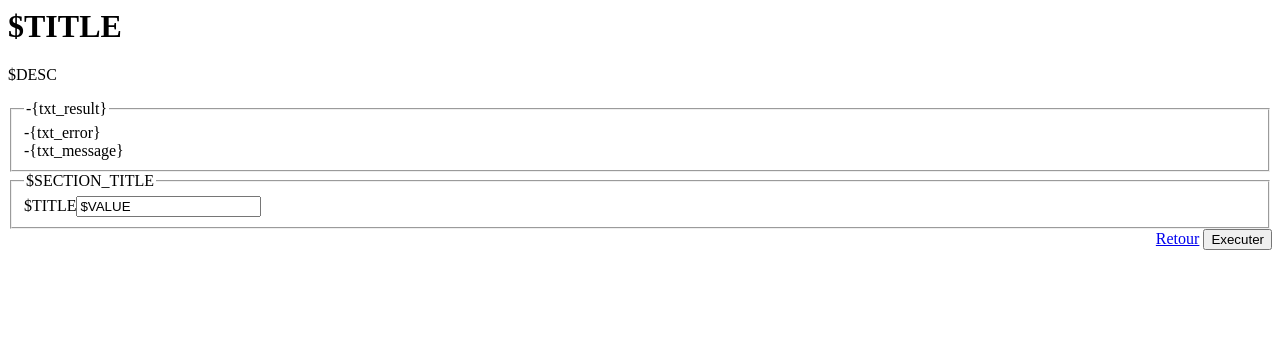
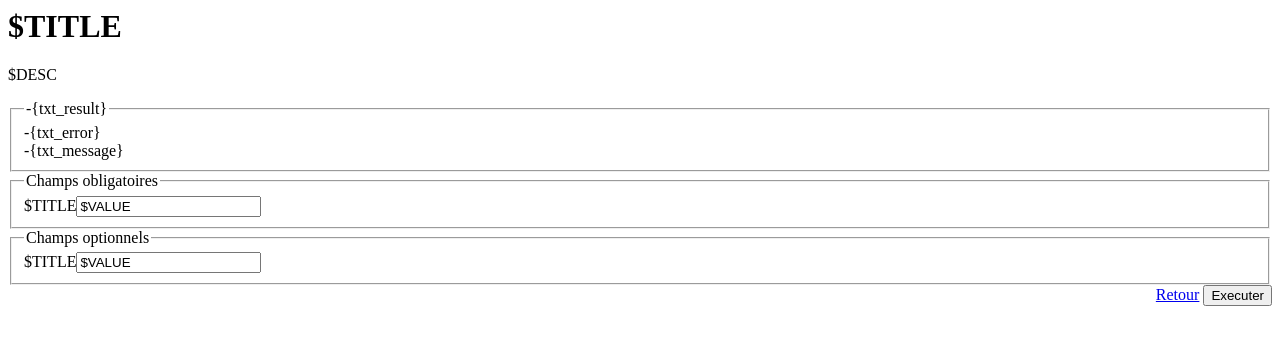
Before and after one commit to Ace4teaM/Webframework-Mail-Module, a PHP site: page /view/mail/pages/form.html in a window 1280 px wide. Shown: the top 345 px of the page. Run offline with PHP 8.4, Linux system fonts and the light colour scheme.

Commit message:
add fields names to default.xml

```diff
--- a/wfw-1.7/send_message.php
+++ b/wfw-1.7/send_message.php
@@ -109,7 +109,7 @@ if(isset($result->att["field_name"]))
     $result->att["field_name"] = MailModule::translateAttributeName($result->att["field_name"]);
 
 // Traduit le résultat
-$att = Application::translateResult($result);
+$att = $app->translateResult($result);
 
 // Ajoute les arguments reçues en entrée au template
 $att = array_merge($att,$_REQUEST);
@@ -125,8 +125,8 @@ switch($format){
         echo xarg_encode_array($att);
         break;
     case "html":
-        //echo $app->makeFormView($att,array("title"=>"Test"));
-        echo $app->makeXMLView("view/mail/pages/send_message.html",$att);
+        echo $app->makeFormView($att,$fields,$optional_fields,$_REQUEST);
+        //echo $app->makeXMLView("view/mail/pages/send_message.html",$att);
         break;
     default:
         RESULT(cResult::Failed,Application::UnsuportedFeature);
--- a/wfw-1.7/view/mail/pages/form.html
+++ b/wfw-1.7/view/mail/pages/form.html
@@ -9,10 +9,16 @@
 
         <form action="#" enctype="multipart/form-data" method="post">
             <fieldset>
-                <legend>$SECTION_TITLE</legend>
-                <!-- user_menu:£ -->
+                <legend>Champs obligatoires</legend>
+                <!-- fields:£ -->
                 <div class="wfw_edit_field"><span><label for="txt_$NAME">$TITLE</label></span><span><input type="text" id="txt_$NAME" name="$NAME" value="$VALUE" /></span></div>
-                <!-- £:user_menu -->
+                <!-- £:fields -->
+            </fieldset>
+            <fieldset>
+                <legend>Champs optionnels</legend>
+                <!-- opt_fields:£ -->
+                <div class="wfw_edit_field"><span><label for="txt_$NAME">$TITLE</label></span><span><input type="text" id="txt_$NAME" name="$NAME" value="$VALUE" /></span></div>
+                <!-- £:opt_fields -->
             </fieldset>
             <div align="right">
                 <a class="wfw_button_text" href="-{page:index}">Retour</a>
```
Also changed, not shown: wfw-1.7/default.xml (+13 -0 lines).
